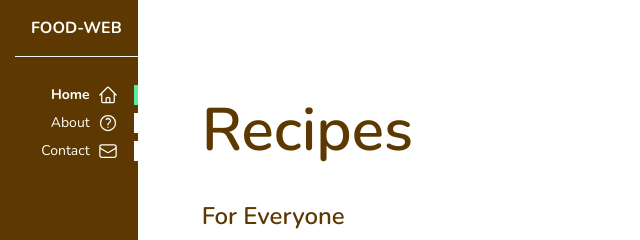
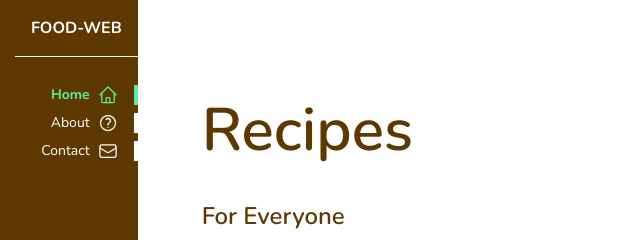
Before and after one commit to TopBoy7/Food-Web, a website: page index.html in a window 1280 px wide. Shown: the top 240 px of the page, 289-929 px from the left. Drawn offline with nearby package versions, Linux system fonts and the light colour scheme.

Commit message:
Update index.html

```diff
--- a/index.html
+++ b/index.html
@@ -29,7 +29,7 @@
         </div>
       </div>
       <ul class="text-sm mt-6 hidden md:block" id="menu">
-        <li class="text-white font-bold py-1">
+        <li class="text-primary font-bold py-1">
           <a href="#" class="px-4 flex justify-end border-r-4 border-primary">
             <span>Home</span>
             <!-- svg home w-5 ml-2-->
```
